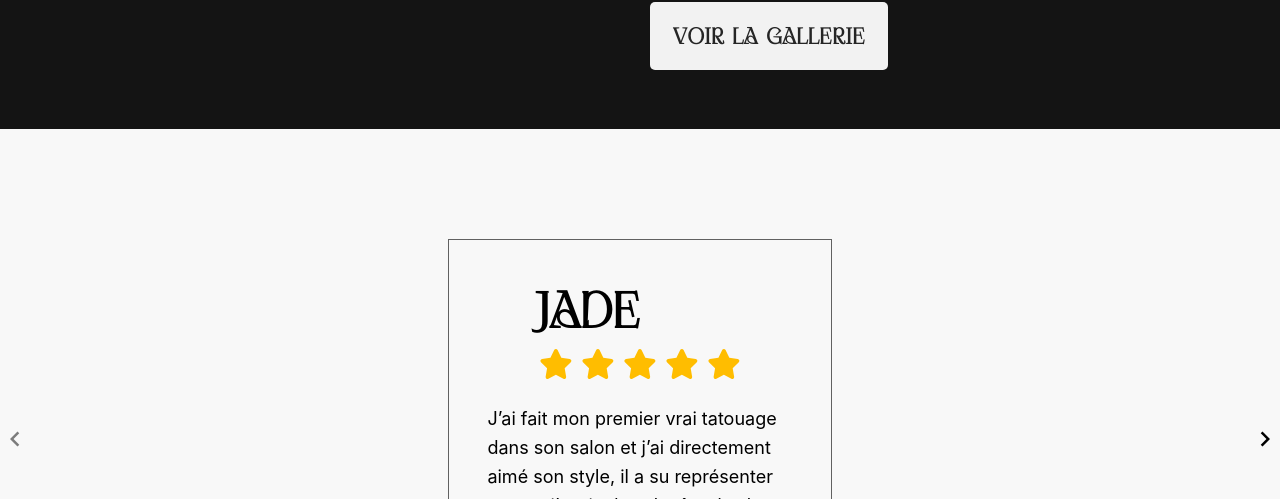
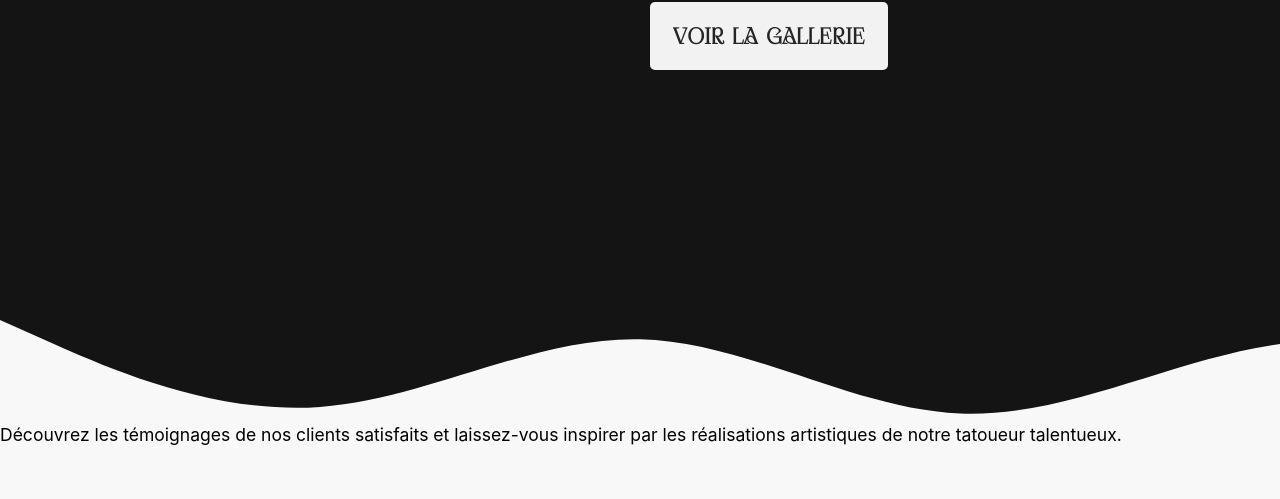
Before and after one commit to xonyis/Witch-Ink, a Vue app: page / in a window 1280 px wide. Shown: the part 2976-3475 px from the top of the page. Built offline with nearby package versions, Linux system fonts and the light colour scheme; a web font is replaced by a local one.

Commit message:
add carousel

```diff
--- a/src/components/HeaderComponent.vue
+++ b/src/components/HeaderComponent.vue
@@ -47,6 +47,8 @@
                 </div>
             </div>
         </div>
+        <img class="svg-bot-pre" src="../assets/svg/top-prensentation.svg" alt="">
+
 </template>
 <style>
 
@@ -86,6 +88,10 @@ header div {
 .svg-top-pre {
     margin-top: 11vh;
     margin-bottom: -10vh;
+}
+
+.svg-bot-pre {
+    transform: rotate(180deg);
 }
 
 .presentation-warper {
--- a/src/components/ReviewsComponent.vue
+++ b/src/components/ReviewsComponent.vue
@@ -29,6 +29,8 @@ export default {
 </script>
 <template>
     <div class="main-container">
+      <h3>
+Découvrez les témoignages de nos clients satisfaits et laissez-vous inspirer par les réalisations artistiques de notre tatoueur talentueux.</h3>
         <div class="review-warper">
           <Carousel>
             <Slide v-for="post in posts" :key="post">
```
